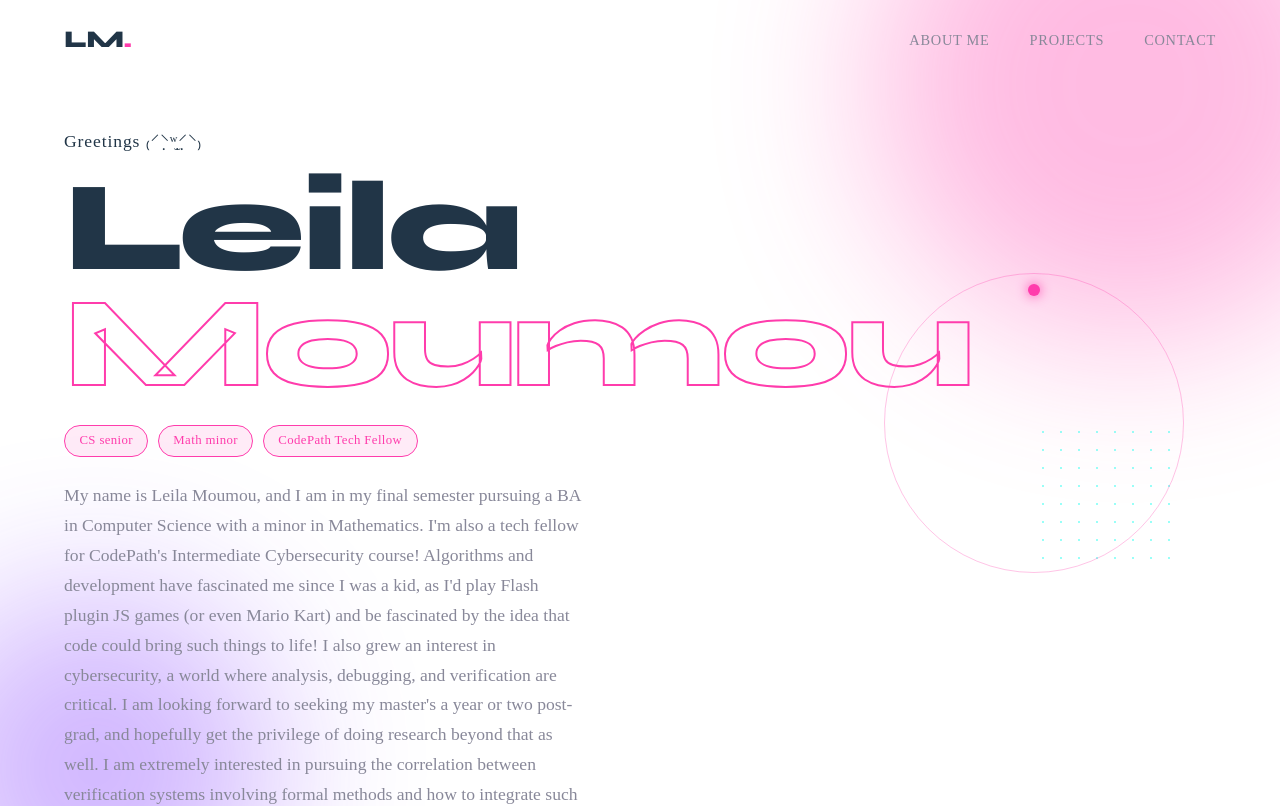
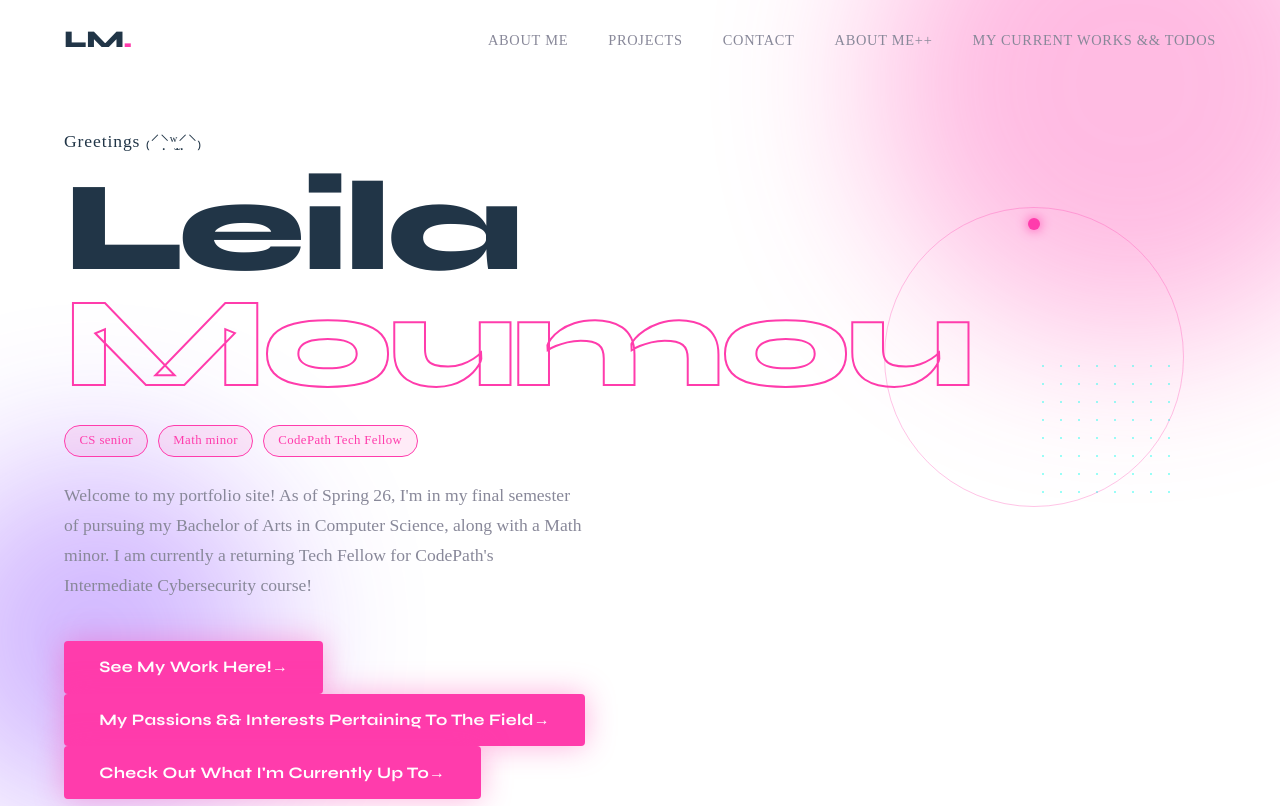
Before and after one commit to Leilamoumou/Leilamoumou, a React (Vite) app in the folder portfolio-website/: page / in a window 1280 px wide. Shown: the top 806 px of the page. Built offline with nearby package versions, Linux system fonts and the light colour scheme.

Commit message:
additional sections!

```diff
--- a/portfolio-website/src/App.jsx
+++ b/portfolio-website/src/App.jsx
@@ -13,7 +13,16 @@ const NAV_LINKS = [
   },
   {
     href: '#contact' , label: "Contact"
+
   },
+  //NEW LINKS : 3/17/26
+  //2 NEW LINKS : 1, #INTERESTS . 2, #CURRENTLY
+  {
+    href: "#interests", label: "About Me++"
+  },
+{
+  href: "#currently", label: "My Current Works && TODOs"
+},
 ]
 
 const PROJECTS = [
@@ -110,10 +119,14 @@ function Hero(){
             <span className="tag tag--pink">CodePath Tech Fellow</span>
           </div>
            <p className="hero__bio">
-         My name is Leila Moumou, and I am in my final semester pursuing a BA in Computer Science with a minor in Mathematics. I'm also a tech fellow for CodePath's Intermediate Cybersecurity course!
-         Algorithms and development have fascinated me since I was a kid, as I'd play Flash plugin JS games (or even Mario Kart) and be fascinated by the idea that code could bring such things to life! I also grew an interest in cybersecurity, a world where analysis, debugging, and verification are critical. I am looking forward to seeking my master's a year or two post-grad, and hopefully get the privilege of doing research beyond that as well. I am extremely interested in pursuing the correlation between verification systems involving formal methods and how to integrate such in modern cybersecurity infrastructure.
+                      Welcome to my portfolio site! As of Spring 26, I'm in my final semester of pursuing my Bachelor of Arts in Computer Science, along with a Math minor.
+                       I am currently a returning Tech Fellow for CodePath's Intermediate Cybersecurity course!
+
         </p>
-        <a href="#projects" className="hero__cta">See My Work Here! →</a>
+        <a href="#projects" className="hero__cta">See My Work Here!→</a>
+    <a href="#interests" className="hero__cta">My Passions && Interests Pertaining To The Field→</a>
+    <a href="#currently" className="hero__cta">Check Out What I'm Currently Up To→</a>
+
       </div>
       <div className="hero__deco">
         <div className="deco-ring" />
```
